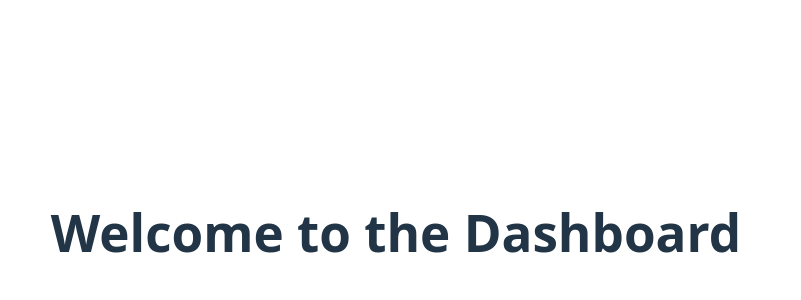
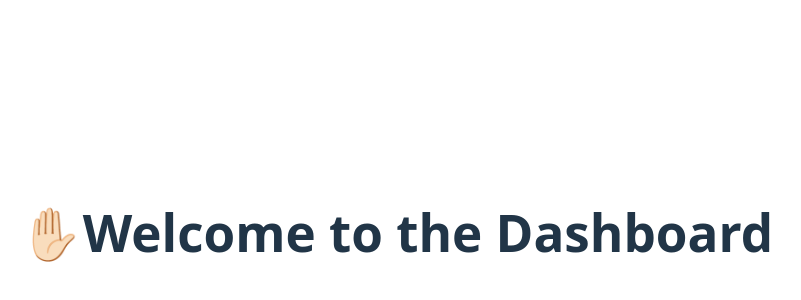
Before and after one commit to arenforge/Synvex-NextGen-Interview-Prep-Sytem, a React (Vite) app: page /dashboard in a window 1280 px wide. Shown: the part 168-468 px from the top of the page, without its empty margins (244-1045 px from the left). Built offline with nearby package versions, Linux system fonts and the light colour scheme.

Commit message:
added new feature

```diff
--- a/src/pages/Dashboard.jsx
+++ b/src/pages/Dashboard.jsx
@@ -1,7 +1,7 @@
 function Dashboard() {
     return (
         <>
-            <h1>Welcome to the Dashboard</h1>
+            <h1>✋🏻Welcome to the Dashboard</h1>
         </>
     )
 }
```
